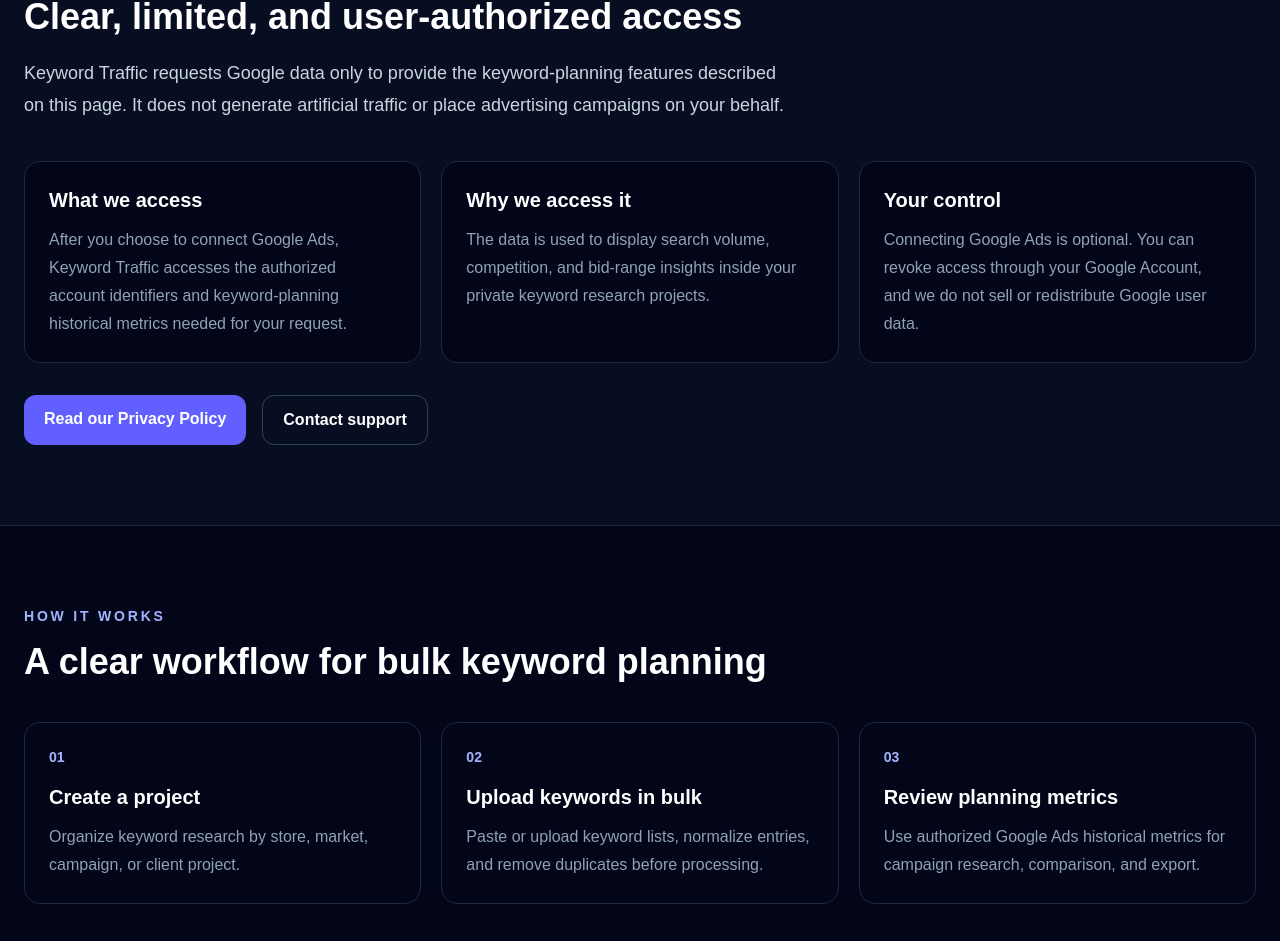
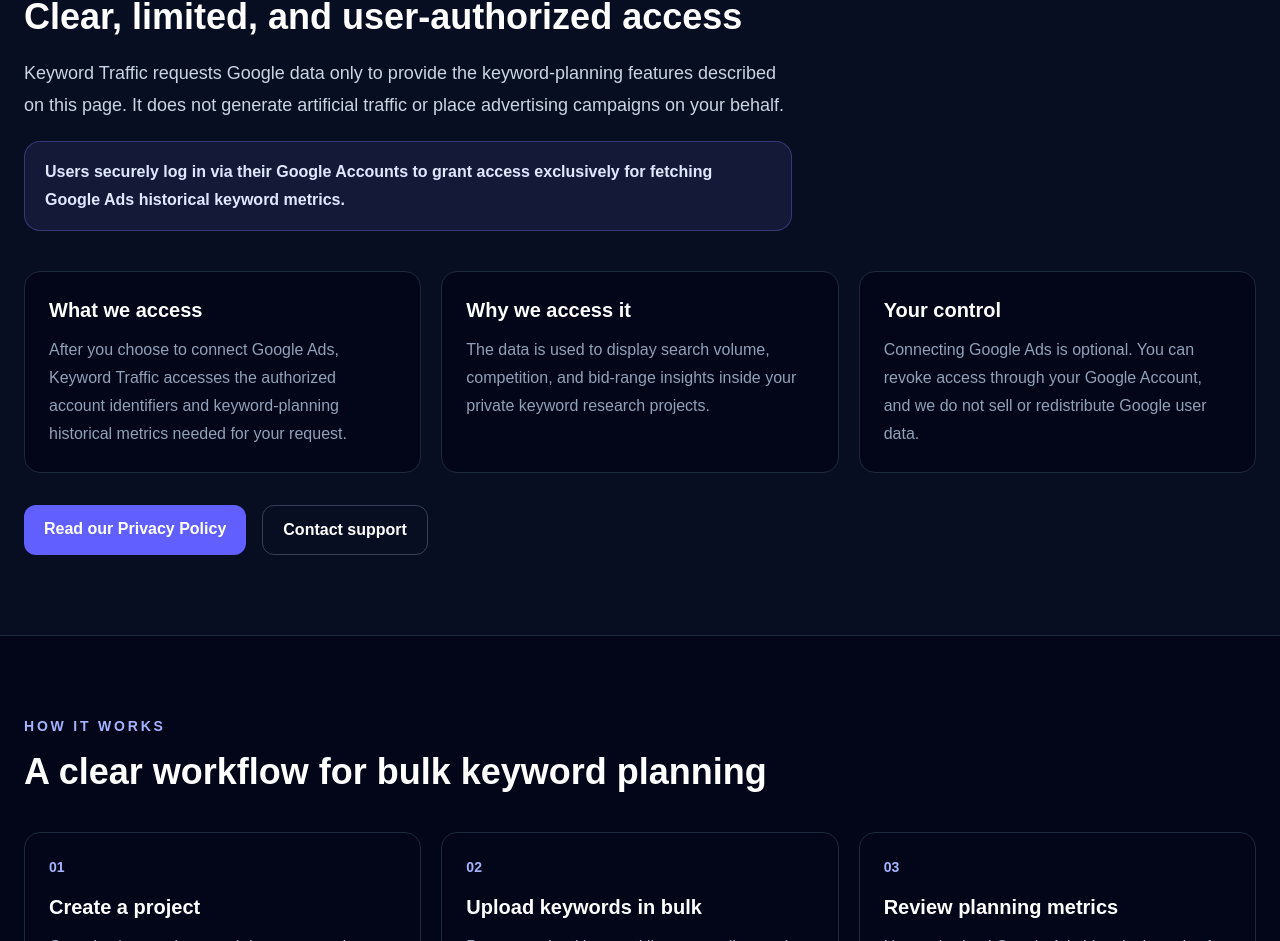
Before and after one commit to farrukhan11/KeywordTraffic, a Next.js app: page / in a window 1280 px wide. Shown: the part 948-1889 px from the top of the page. Built offline with nearby package versions, Linux system fonts and the light colour scheme.

Commit message:
Add secure Google Ads access notice

```diff
--- a/app/page.jsx
+++ b/app/page.jsx
@@ -104,6 +104,9 @@ export default function Home() {
             <p className="mt-5 text-lg leading-8 text-slate-300">
               Keyword Traffic requests Google data only to provide the keyword-planning features described on this page. It does not generate artificial traffic or place advertising campaigns on your behalf.
             </p>
+            <p className="mt-5 rounded-2xl border border-indigo-400/30 bg-indigo-400/10 px-5 py-4 text-base font-semibold leading-7 text-indigo-100">
+              Users securely log in via their Google Accounts to grant access exclusively for fetching Google Ads historical keyword metrics.
+            </p>
           </div>
 
           <div className="mt-10 grid gap-5 md:grid-cols-3">
```
